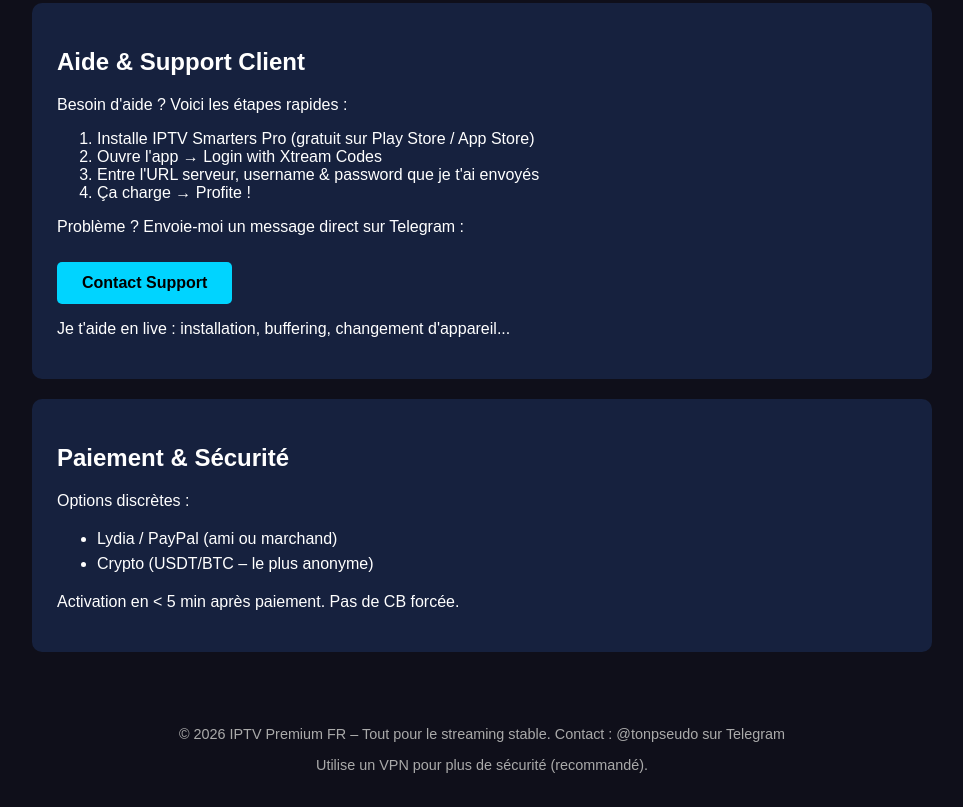
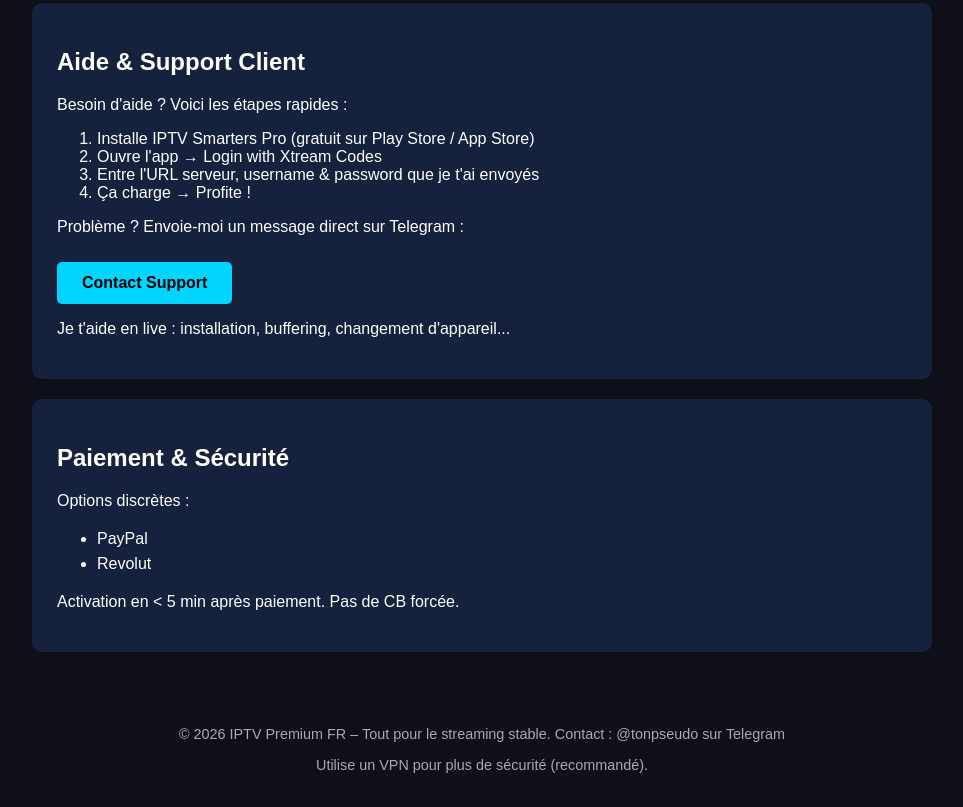
Before and after one commit to IPTV54/IPTV-offers, a plain HTML site: page index.html in a window 1280 px wide. Shown: the part 1220-2027 px from the top of the page, without its empty margins (158-1121 px from the left). Drawn offline with Linux system fonts and the light colour scheme.

Commit message:
Modify payment options in index.html
Updated payment options in the HTML content.

```diff
--- a/index.html
+++ b/index.html
@@ -85,8 +85,8 @@
       <h2>Paiement & Sécurité</h2>
       <p>Options discrètes :</p>
       <ul>
-        <li>Lydia / PayPal (ami ou marchand)</li>
-        <li>Crypto (USDT/BTC – le plus anonyme)</li>
+        <li> PayPal </li>
+        <li> Revolut </li>
       </ul>
       <p>Activation en < 5 min après paiement. Pas de CB forcée.</p>
     </div>
```
